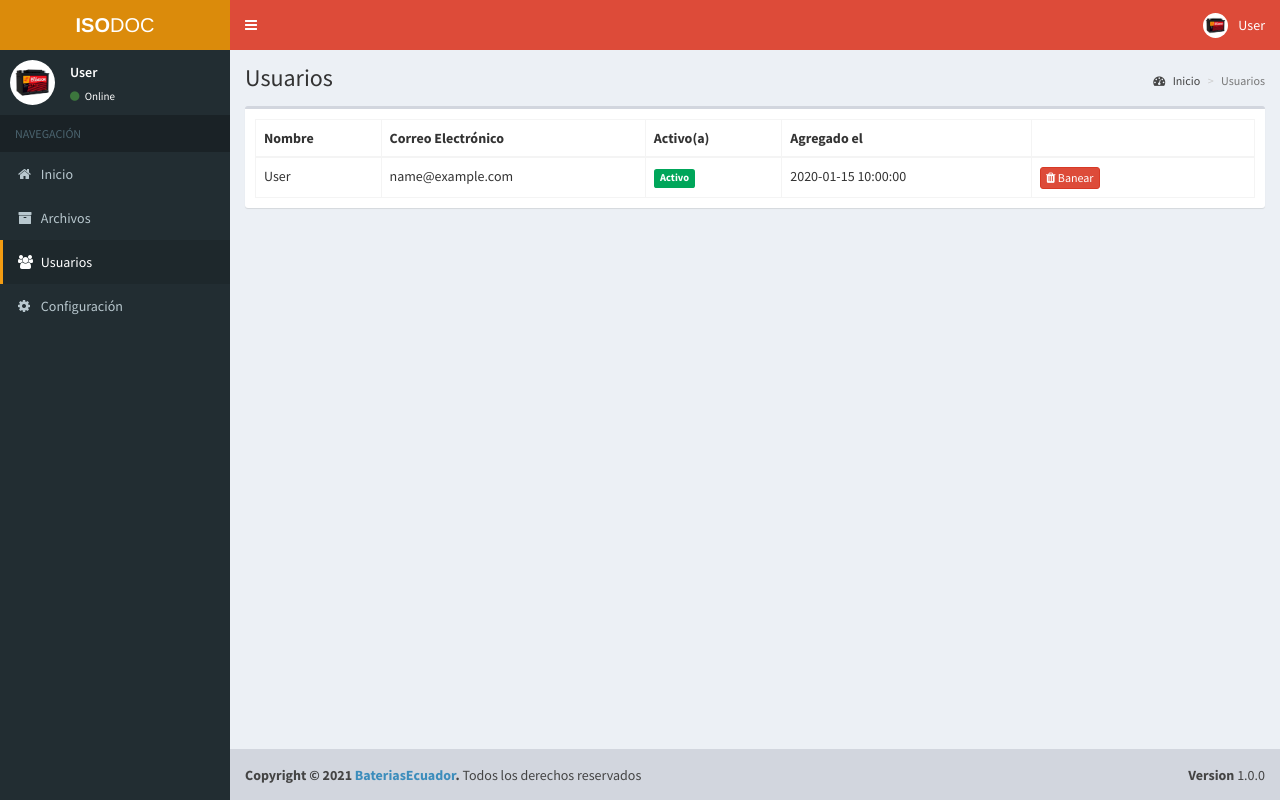
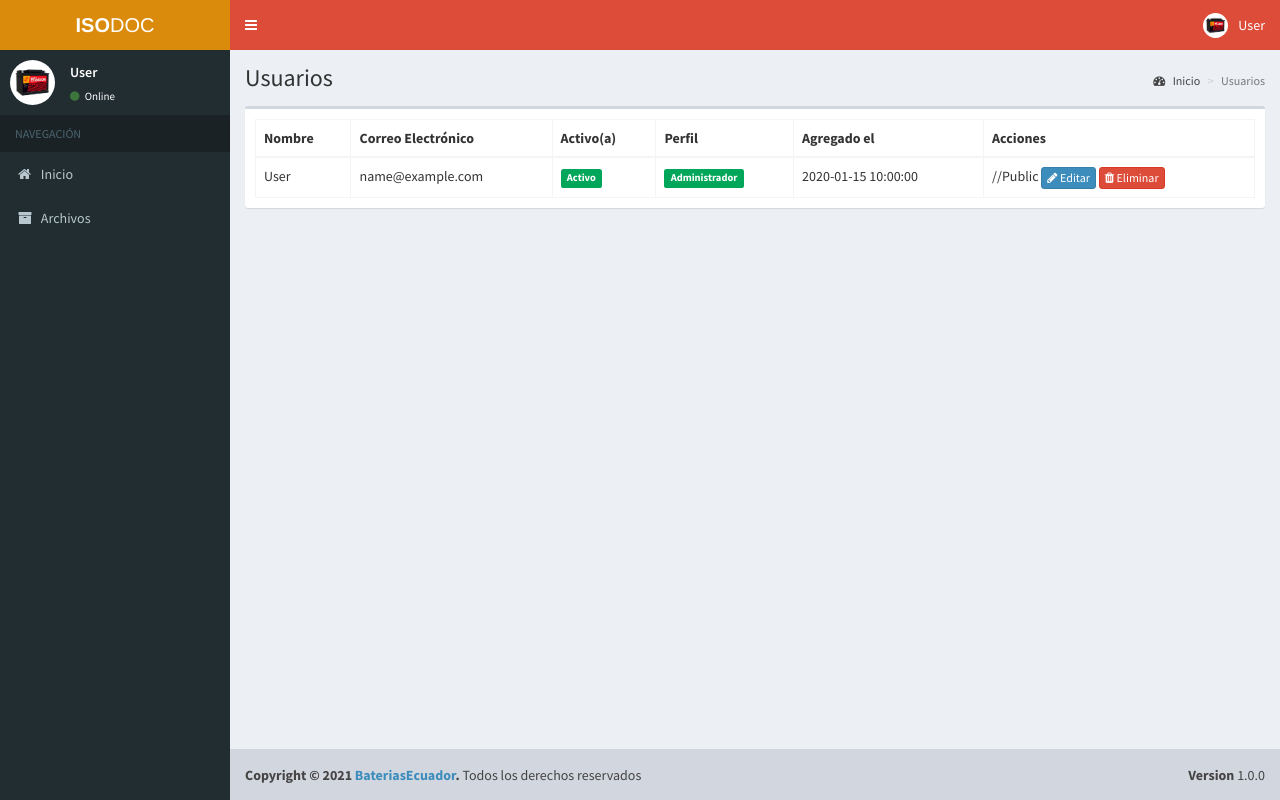
Before and after one commit to dscumbajin/doc-iso, a PHP site: page /fileshare/cpanel/users in a window 1280 px wide. Run offline with PHP 8.4, Linux system fonts and the light colour scheme; the visitor is signed in with stand-in values (Sample User, id 1); tables that the repository leaves empty or names only in its code hold one stand-in row (values such as "Sample post").

Commit message:
is_public

```diff
--- a/cpanel/action/login.php
+++ b/cpanel/action/login.php
@@ -27,6 +27,7 @@
 				if ($row['is_admin']>0) { //comprobamos que el usuario este activo
 
 					$_SESSION['admin_id'] = $row['id'];
+					$_SESSION['is_public']=$row['is_public'];
 
 					print "Cargando ... $email";
 					print "<script>window.location='../home';</script>";
--- a/cpanel/files.php
+++ b/cpanel/files.php
@@ -9,6 +9,7 @@
     for($i=0;$i<6;$i++){
         $token .= $alphabeth[rand(0,strlen($alphabeth)-1)];
     }
+    $is_public = $_SESSION['is_public'];
     $_SESSION["tkn"]=$token;
     $folder=null;
     if(isset($_GET["folder"]) && $_GET["folder"]!=""){
@@ -162,7 +163,9 @@
                                         <th class="hidden-xs hidden-sm">Correo Electrónico</th>
                                         <th class="hidden-xs hidden-sm">Tamaño</th>
                                         <th class="hidden-xs hidden-sm">Subidol el:</th>
+                                        <?php if($is_public ==0):?>
                                         <th class=""></th>
+                                        <?php endif;?>
                                         <!-- <th class="hidden-lg hidden-md"></th> -->
                                     </tr>
                                 </thead>
@@ -261,9 +264,11 @@
                                         ?>
                                         </td>
                                         <td style="width: 125px;" class="hidden-xs hidden-sm"><?php echo $file['created_at']; ?></td>
+                                        <?php if($is_public ==0):?>
                                         <td class="" style="width:223px;">
                                             <a title="Eliminar definitivamente" href="action/delfile?id=<?php echo $file['code']; ?>&tkn=<?php echo $_SESSION["tkn"]?>" class="btn btn-xs btn-danger"><i class="fa fa-trash"></i> Eliminar</a>
                                         </td>
+                                        <?php endif;?>
                                     </tr>
                                     <?php endforeach; ?>
                                 </tbody>
--- a/cpanel/header.php
+++ b/cpanel/header.php
@@ -2,6 +2,7 @@
 
 session_start();
 include "../config/config.php";
+$is_public = $_SESSION['is_public'];
 if (!isset($_SESSION["admin_id"]) || $_SESSION["admin_id"] == null) {
     header("location: index");
 }
@@ -115,17 +116,20 @@ while ($row = mysqli_fetch_array($query)) {
                                 } ?>">
                         <a href="files"><i class="fa fa-archive"></i> <span>Archivos</span></a>
                     </li>
+                    <?php if ($is_public == 0) : ?>
+                        <li class="<?php if (isset($active3)) {
+                                        echo $active3;
+                                    } ?>">
+                            <a href="users"><i class="fa fa-users"></i> <span>Usuarios</span></a>
+                        </li>
 
-                    <li class="<?php if (isset($active3)) {
-                                    echo $active3;
-                                } ?>">
-                        <a href="users"><i class="fa fa-users"></i> <span>Usuarios</span></a>
-                    </li>
                     <li class="<?php if (isset($active4)) {
                                     echo $active4;
                                 } ?>">
                         <a href="configuration"><i class="fa fa-cog"></i> <span>Configuración</span></a>
                     </li>
+                    <?php endif; ?>
+
                 </ul>
             </section><!-- /.sidebar -->
         </aside>
--- a/cpanel/users.php
+++ b/cpanel/users.php
@@ -31,8 +31,9 @@
                                   <th>Nombre</th>
                                   <th>Correo Electrónico</th>
                                   <th>Activo(a)</th>
+                                  <th>Perfil</th>
                                   <th>Agregado el</th>
-                                  <th></th>
+                                  <th>Acciones</th>
                                 </tr>
                             </thead>
                             <tbody>
@@ -52,9 +53,20 @@
                                             }
                                         ?>
                                     </td>
+                                    <td>
+                                        <?php
+                                            if($user['is_admin']==1 ){
+                                                echo "<span class='label label-success'>Administrador</span>";
+                                            }else{
+                                                echo "<span class='label label-danger'>User</span>";
+                                            }
+                                        ?>
+                                    </td>
                                     <td><?php echo $user['created_at'] ?></td>
-                                    <td class="" style="width:223px;">
-                                        <a title="Eliminar definitivamente" href="action/deluser?id=<?php echo $user['id']; ?>" class="btn btn-xs btn-danger"><i class="fa fa-trash"></i> Banear</a>
+                                    <td >
+                                   //Public
+                                    <a title="Editar perfil" href="action/deluser?id=<?php echo $user['id']; ?>" class="btn btn-xs btn-primary"><i class="fa fa-pencil"></i> Editar</a>
+                                        <a title="Eliminar definitivamente" href="action/deluser?id=<?php echo $user['id']; ?>" class="btn btn-xs btn-danger"><i class="fa fa-trash"></i> Eliminar</a>
                                     </td>
                                 </tr>
                             <?php endforeach; ?>
```
Also changed, not shown: cpanel/home.php (+55 -41 lines).
